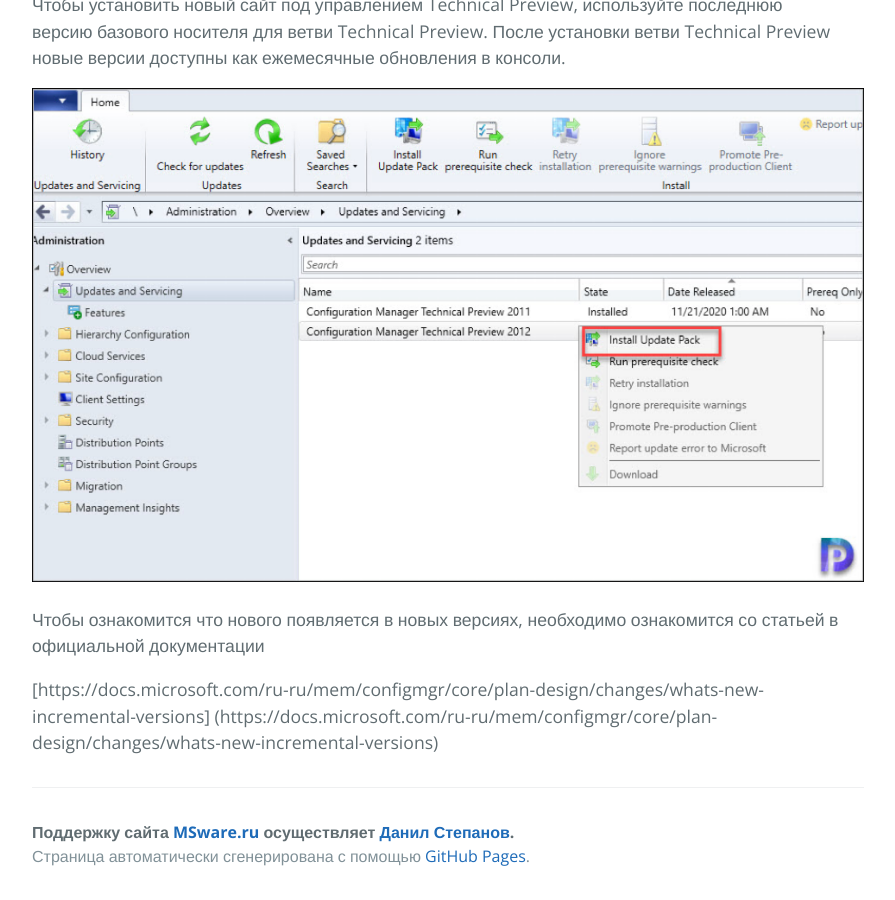
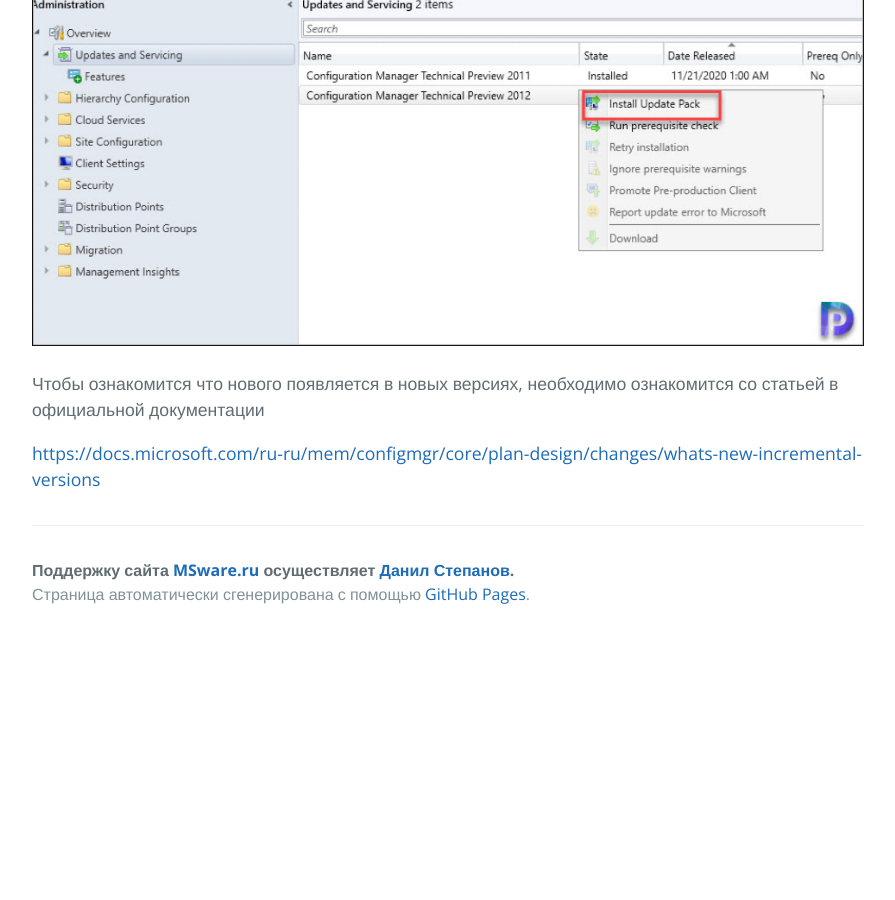
Before and after one commit to dasternd/msware.github.io, a Jekyll site: the page built from ConfigMgr/History/index.md, in a window 1280 px wide and 900 px high, scrolled down 9847 px. Shown: the whole window, without its empty margins (192-1087 px from the left). Built offline with Jekyll 4.4.1, drawn with Linux system fonts in a browser that asks for light colours; our own code applies the rules of GitHub Pages for plain Markdown files; after the commit the page ends 10485 px from its top, so only the background shows below that; part of the change alters nothing that is shown; some of the changed text lies outside the part shown.

Commit message:
правка статьи История развития версий ConfigMgr

```diff
--- a/ConfigMgr/History/index.md
+++ b/ConfigMgr/History/index.md
@@ -121,9 +121,7 @@ Microsoft придерживается выпуска добавочных ве
 
 Эта ветвь лицензирована для использования в рабочей среде. Она предоставляет доступ к новейшим компонентам и функциям. Эту ветвь можно использовать при наличии лицензий Configuration Manager по программе Software Assurance (SA) и License and Software Assurance (L&SA), а так же при наличии таких подписок как Enterprise Mobility + Security (EMS) и Microsoft 365 корпоративный. Могут быть и другие программы лицензирования, но эти наиболее распространенные.
 
-![Configuration Manager Servicing Support](./configmgr_servicing_support.png)
-
-[https://docs.microsoft.com/ru-ru/mem/configmgr/core/servers/manage/media/servicing_support_timeline.png#lightbox](https://docs.microsoft.com/ru-ru/mem/configmgr/core/servers/manage/media/servicing_support_timeline.png#lightbox)
+![Configuration Manager Servicing Support](https://docs.microsoft.com/ru-ru/mem/configmgr/core/servers/manage/media/servicing_support_timeline.png#lightbox)
 
 
 ### Ознакомительная установка Current Branch
@@ -157,4 +155,4 @@ Microsoft придерживается выпуска добавочных ве
 
 Чтобы ознакомится что нового появляется в новых версиях, необходимо ознакомится со статьей в официальной документации
 
-[https://docs.microsoft.com/ru-ru/mem/configmgr/core/plan-design/changes/whats-new-incremental-versions] (https://docs.microsoft.com/ru-ru/mem/configmgr/core/plan-design/changes/whats-new-incremental-versions)
+[https://docs.microsoft.com/ru-ru/mem/configmgr/core/plan-design/changes/whats-new-incremental-versions](https://docs.microsoft.com/ru-ru/mem/configmgr/core/plan-design/changes/whats-new-incremental-versions)
```
